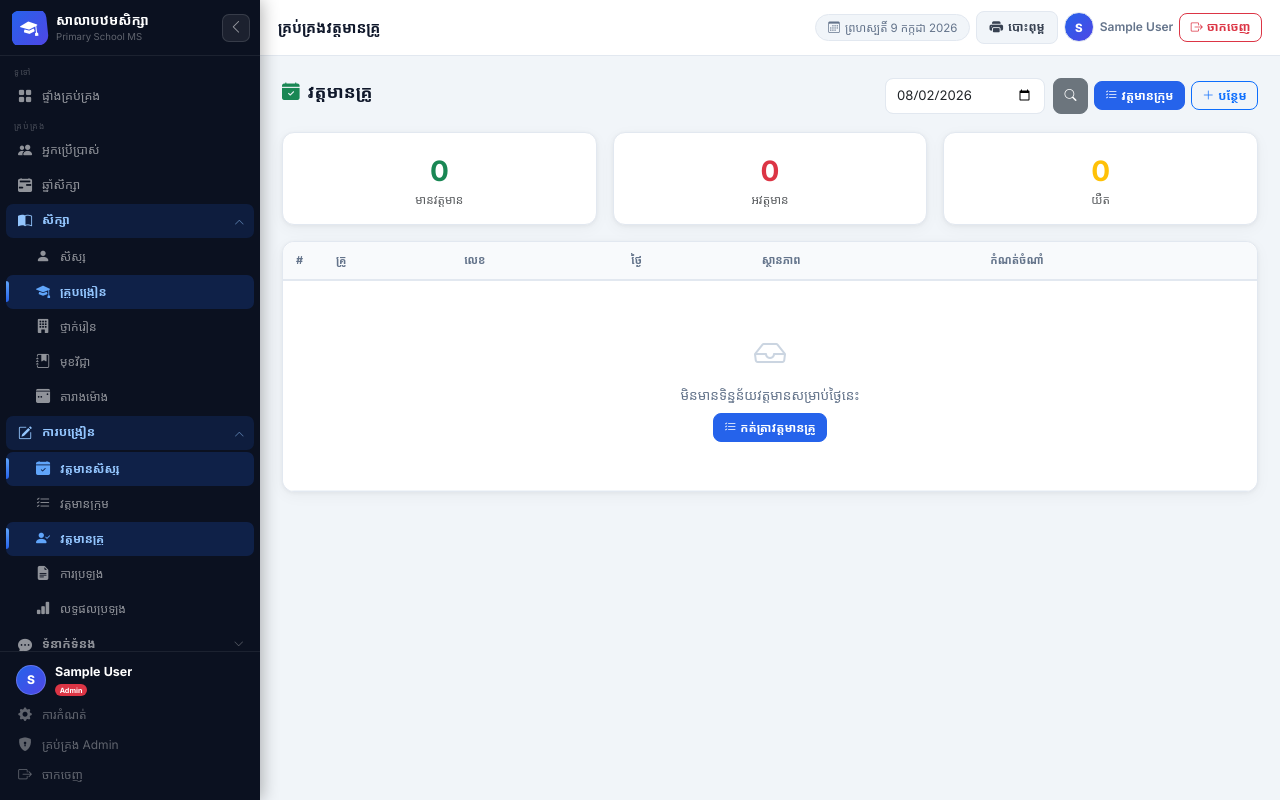
After one commit to kimmi77778888-rgb/school_system.com, a Django app: page /school/teacher-attendance/ in a window 1280 px wide. The commit adds this page. Run offline with Django 5.2, Linux system fonts and the light colour scheme; the visitor is signed in with stand-in values (Sample User, id 1); data comes from the database, SQL or seed files in the repository; data that the repository does not hold is empty; parts of the project's set-up code (start-up, migrations or seed data) failed here and were passed over.

Commit message:
Add teacher attendance feature

```diff
--- a/crm/school/templates/school/base.html
+++ b/crm/school/templates/school/base.html
@@ -527,7 +527,7 @@ a{text-decoration:none;color:inherit;}
         </a>
       </div>
       {% endwith %}{% endwith %}
-      <button class="sb-grp {% if 'attendance' in request.resolver_match.url_name or 'exam' in request.resolver_match.url_name or 'score' in request.resolver_match.url_name %}open{% endif %}"
+      <button class="sb-grp {% if 'attendance' in request.resolver_match.url_name or 'exam' in request.resolver_match.url_name or 'score' in request.resolver_match.url_name or 'teacher_attendance' in request.resolver_match.url_name %}open{% endif %}"
               onclick="togGrp(this)" data-tip="ការបង្រៀន">
         <span class="sb-grp-left">
           <i class="bi bi-pencil-square"></i><span class="t">ការបង្រៀន</span>
@@ -536,10 +536,13 @@ a{text-decoration:none;color:inherit;}
       </button>
       <div class="sb-grp-body">
         <a class="sb-a sb-sub {% if 'attendance_list' in request.resolver_match.url_name or 'attendance_add' in request.resolver_match.url_name %}on{% endif %}" href="{% url 'school:attendance_list' %}">
-          <i class="bi bi-calendar-check-fill"></i><span class="t">វត្តមាន</span>
+          <i class="bi bi-calendar-check-fill"></i><span class="t">វត្តមានសិស្ស</span>
         </a>
         <a class="sb-a sb-sub {% if request.resolver_match.url_name == 'attendance_bulk' %}on{% endif %}" href="{% url 'school:attendance_bulk' %}">
           <i class="bi bi-list-check"></i><span class="t">វត្តមានក្រុម</span>
+        </a>
+        <a class="sb-a sb-sub {% if 'teacher_attendance' in request.resolver_match.url_name %}on{% endif %}" href="{% url 'school:teacher_attendance_list' %}">
+          <i class="bi bi-person-check-fill"></i><span class="t">វត្តមានគ្រូ</span>
         </a>
         <a class="sb-a sb-sub {% if 'exam' in request.resolver_match.url_name %}on{% endif %}" href="{% url 'school:exam_list' %}">
           <i class="bi bi-file-earmark-text-fill"></i><span class="t">ការប្រឡង</span>
--- /dev/null
+++ b/crm/school/templates/school/teacher_attendance_list.html
@@ -0,0 +1,107 @@
+{% extends 'school/base.html' %}
+{% load school_tags %}
+{% block title %}វត្តមានគ្រូ{% endblock %}
+{% block page_title %}គ្រប់គ្រងវត្តមានគ្រូ{% endblock %}
+{% block content %}
+<div class="page-header">
+  <h2><i class="bi bi-calendar-check-fill me-2 text-success"></i>វត្តមានគ្រូ</h2>
+  <div class="actions">
+    <form method="get" class="d-flex gap-2 flex-wrap">
+      <input type="date" name="date" value="{{ date_filter }}" class="form-control form-control-sm" style="width:160px;"/>
+      <button type="submit" class="btn btn-secondary btn-sm"><i class="bi bi-search"></i></button>
+    </form>
+    {% if role == 'admin' %}
+    <a href="{% url 'school:teacher_attendance_bulk' %}" class="btn btn-primary btn-sm">
+      <i class="bi bi-list-check me-1"></i>វត្តមានក្រុម
+    </a>
+    <a href="{% url 'school:teacher_attendance_add' %}" class="btn btn-outline-primary btn-sm">
+      <i class="bi bi-plus-lg me-1"></i>បន្ថែម
+    </a>
+    {% endif %}
+  </div>
+</div>
+
+<div class="row g-3 mb-3">
+  <div class="col-4">
+    <div class="card p-3 text-center">
+      <div class="fs-3 fw-bold text-success">{{ present }}</div>
+      <div class="text-muted small">មានវត្តមាន</div>
+    </div>
+  </div>
+  <div class="col-4">
+    <div class="card p-3 text-center">
+      <div class="fs-3 fw-bold text-danger">{{ absent }}</div>
+      <div class="text-muted small">អវត្តមាន</div>
+    </div>
+  </div>
+  <div class="col-4">
+    <div class="card p-3 text-center">
+      <div class="fs-3 fw-bold text-warning">{{ late }}</div>
+      <div class="text-muted small">យឺត</div>
+    </div>
+  </div>
+</div>
+
+<div class="card">
+  <div class="table-wrap">
+    <table class="table table-hover">
+      <thead>
+        <tr>
+          <th style="width:40px;">#</th>
+          <th>គ្រូ</th>
+          <th class="hide-xs">លេខ</th>
+          <th>ថ្ងៃ</th>
+          <th>ស្ថានភាព</th>
+          <th class="hide-xs">កំណត់ចំណាំ</th>
+        </tr>
+      </thead>
+      <tbody>
+      {% for r in records %}
+      <tr>
+        <td style="color:var(--mu);font-size:.75rem;">{{ forloop.counter }}</td>
+        <td>
+          <div class="d-flex align-items-center gap-2">
+            <div class="s-avatar" style="width:32px;height:32px;min-width:32px;border-radius:50%;overflow:hidden;display:flex;align-items:center;justify-content:center;font-size:.72rem;font-weight:800;color:#fff;background:linear-gradient(135deg,var(--ac),var(--ac2));border:2px solid #fff;box-shadow:0 1px 4px rgba(0,0,0,.12);">
+              {% if r.teacher.photo %}<img src="{{ r.teacher.photo|safe_url }}" alt="" style="width:100%;height:100%;object-fit:cover;">
+              {% else %}{{ r.teacher.first_name|first|upper }}{% endif %}
+            </div>
+            <div>
+              <a href="{% url 'school:teacher_detail' r.teacher.pk %}" class="fw-bold" style="font-size:.82rem;color:#0f172a;">
+                {{ r.teacher.first_name }} {{ r.teacher.last_name }}
+              </a>
+              {% if r.teacher.subject_specialty %}
+              <div style="font-size:.68rem;color:var(--mu);">{{ r.teacher.subject_specialty }}</div>
+              {% endif %}
+            </div>
+          </div>
+        </td>
+        <td class="hide-xs"><span style="font-size:.72rem;background:#f1f5f9;color:#475569;border:1px solid var(--br);border-radius:6px;padding:2px 7px;font-weight:700;">{{ r.teacher.teacher_id }}</span></td>
+        <td style="font-size:.82rem;">{{ r.date }}</td>
+        <td>
+          {% if r.status == 'P' %}<span class="b-P">មានវត្តមាន</span>
+          {% elif r.status == 'A' %}<span class="b-A">អវត្តមាន</span>
+          {% elif r.status == 'L' %}<span class="b-L">យឺត</span>
+          {% else %}<span class="b-E">មានច្បាប់</span>{% endif %}
+        </td>
+        <td class="hide-xs" style="font-size:.8rem;color:var(--mu);">{{ r.note|default:"—" }}</td>
+      </tr>
+      {% empty %}
+      <tr>
+        <td colspan="6" class="text-center py-5">
+          <i class="bi bi-inbox" style="font-size:2rem;color:#cbd5e1;display:block;margin-bottom:8px;"></i>
+          <span style="color:var(--mu);font-size:.85rem;">មិនមានទិន្នន័យវត្តមានសម្រាប់ថ្ងៃនេះ</span>
+          {% if role == 'admin' %}
+          <div class="mt-2">
+            <a href="{% url 'school:teacher_attendance_bulk' %}" class="btn btn-sm btn-primary">
+              <i class="bi bi-list-check me-1"></i>កត់ត្រាវត្តមានគ្រូ
+            </a>
+          </div>
+          {% endif %}
+        </td>
+      </tr>
+      {% endfor %}
+      </tbody>
+    </table>
+  </div>
+</div>
+{% endblock %}
--- a/crm/school/urls.py
+++ b/crm/school/urls.py
@@ -57,6 +57,11 @@ urlpatterns = [
     path('attendance/add/',     views.attendance_add,  name='attendance_add'),
     path('attendance/bulk/',    views.attendance_bulk, name='attendance_bulk'),
 
+    # Teacher Attendance
+    path('teacher-attendance/',        views.teacher_attendance_list,  name='teacher_attendance_list'),
+    path('teacher-attendance/add/',    views.teacher_attendance_add,   name='teacher_attendance_add'),
+    path('teacher-attendance/bulk/',   views.teacher_attendance_bulk,  name='teacher_attendance_bulk'),
+
     # Exams
     path('exams/',                  views.exam_list,   name='exam_list'),
     path('exams/add/',              views.exam_add,    name='exam_add'),
--- a/crm/school/views.py
+++ b/crm/school/views.py
@@ -9,13 +9,14 @@ from django.urls import reverse
 from .decorators import admin_required, admin_or_teacher, all_roles, role_required
 from .models import (
     Student, Teacher, Classroom, Grade, Subject,
-    Attendance, Score, AcademicYear, ExamType, Exam,
+    Attendance, TeacherAttendance, Score, AcademicYear, ExamType, Exam,
     Timetable, TimeSlot, Notification, NotificationRead,
     ReportCard, SchoolEvent, UserProfile, SchoolSettings
 )
 from .forms import (
     StudentForm, TeacherForm, ClassroomForm, AttendanceForm,
-    BulkAttendanceForm, ScoreForm, SubjectForm, GradeForm,
+    BulkAttendanceForm, TeacherAttendanceForm, BulkTeacherAttendanceForm,
+    ScoreForm, SubjectForm, GradeForm,
     AcademicYearForm, ExamTypeForm, ExamForm, TimetableForm,
     TimeSlotForm, NotificationForm, ReportCardForm,
     SchoolEventForm, LoginForm, UserCreateForm, ProfileUpdateForm,
@@ -631,6 +632,71 @@ def student_my_attendance(request):
         'student': student, 'attendances': attendances,
     })
 
+
+# ══════════════════════════════════════════════
+#  TEACHER ATTENDANCE (Admin: full | Teacher: view own)
+# ══════════════════════════════════════════════
+@admin_or_teacher
+def teacher_attendance_list(request):
+    today       = timezone.now().date()
+    date_filter = request.GET.get('date', str(today))
+    role        = request.user.profile.role
+    records = TeacherAttendance.objects.filter(date=date_filter).select_related('teacher')
+    if role == 'teacher':
+        try:
+            teacher = request.user.profile.teacher
+            records = records.filter(teacher=teacher)
+        except Exception:
+            records = TeacherAttendance.objects.none()
+    return render(request, 'school/teacher_attendance_list.html', {
+        'records':      records,
+        'date_filter':  date_filter,
+        'present':      records.filter(status='P').count(),
+        'absent':       records.filter(status='A').count(),
+        'late':         records.filter(status='L').count(),
+        'role':         role,
+    })
+
+
+@admin_required
+def teacher_attendance_add(request):
+    form = TeacherAttendanceForm(request.POST or None)
+    if form.is_valid():
+        form.save()
+        messages.success(request, 'វត្តមានគ្រូបានកត់ត្រា។')
+        return redirect('school:teacher_attendance_list')
+    return render(request, 'school/form.html', {
+        'form': form, 'title': 'កត់ត្រាវត្តមានគ្រូ',
+        'back_url': reverse('school:teacher_attendance_list')
+    })
+
+
+@admin_required
+def teacher_attendance_bulk(request):
+    """Record attendance for all active teachers at once."""
+    date_val = timezone.now().date()
+    teachers = []
+    if request.method == 'POST':
+        date_val = request.POST.get('date', str(date_val))
+        if 'save_attendance' in request.POST:
+            active_teachers = Teacher.objects.filter(is_active=True).order_by('last_name', 'first_name')
+            for teacher in active_teachers:
+                status = request.POST.get(f'status_{teacher.pk}', 'P')
+                note   = request.POST.get(f'note_{teacher.pk}', '')
+                TeacherAttendance.objects.update_or_create(
+                    teacher=teacher, date=date_val,
+                    defaults={'status': status, 'note': note}
+                )
+            messages.success(request, f'វត្តមានគ្រូបានរក្សាទុក — {date_val}')
+            return redirect('school:teacher_attendance_list')
+        else:
+            teachers = Teacher.objects.filter(is_active=True).order_by('last_name', 'first_name')
+    return render(request, 'school/teacher_attendance_bulk.html', {
+        'teachers':       teachers,
+        'date_val':       date_val,
+        'status_choices': TeacherAttendance.STATUS_CHOICES,
+    })
+
 # ══════════════════════════════════════════════
 #  EXAMS & SCORES (Admin+Teacher: manage | Parent+Student: view)
 # ══════════════════════════════════════════════
```
Also changed, not shown: crm/school/admin.py (+9 -1 lines), crm/school/forms.py (+13 -1 lines), crm/school/models.py (+23 -0 lines), crm/school/templates/school/teacher_attendance_bulk.html (added, +99 -0 lines), crm/school/migrations/0007_teacher_attendance.py (added).
